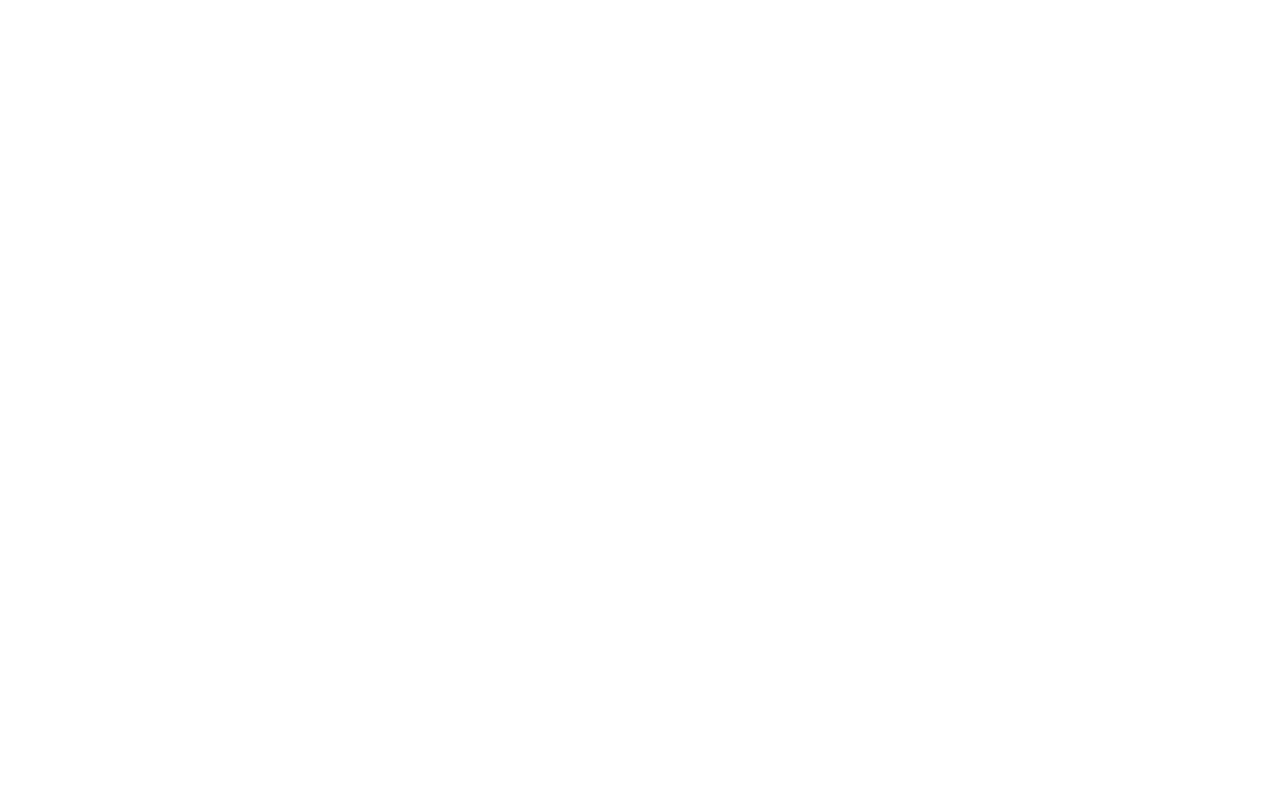
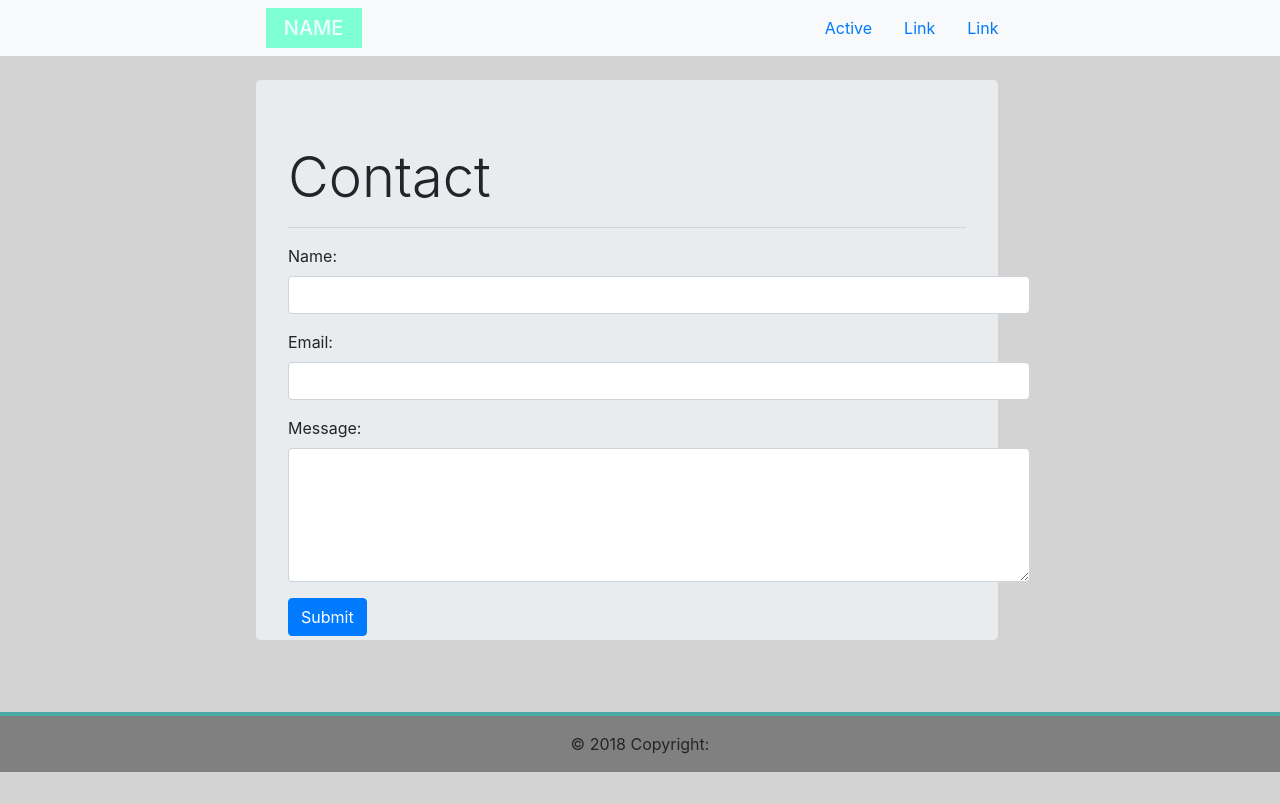
Before and after one commit to monali22/Bootstrap-Portfolio, a plain HTML site: page contact.html in a window 1280 px wide. Drawn offline with nearby package versions, Linux system fonts and the light colour scheme.

Commit message:
adding updated files

```diff
--- a/contact.html
+++ b/contact.html
@@ -0,0 +1,76 @@
+<!DOCTYPE html>
+<html lang="en">
+
+<head>
+    <meta charset="UTF-8">
+    <meta name="viewport" content="width=device-width, initial-scale=1.0">
+    <meta http-equiv="X-UA-Compatible" content="ie=edge">
+    <title>Document</title>
+    <link rel="stylesheet" href="https://maxcdn.bootstrapcdn.com/bootstrap/4.0.0/css/bootstrap.min.css">
+</head>
+
+<body style="background-color: lightgrey">
+
+    <nav class="navbar navbar-light bg-light">
+        <span class="navbar-brand mb-0 h1" style="background-color: aquamarine; margin-left: 20%">
+            <div class="text-wrap" style="width: 6rem; text-align: center; color: azure;">
+                NAME
+            </div>
+        </span>
+        <ul class="nav justify-content-end" style="margin-right: 20%">
+
+            <li class="nav-item">
+                <a class="nav-link active" href="#">Active</a>
+            </li>
+            <li class="nav-item">
+                <a class="nav-link" href="#">Link</a>
+            </li>
+            <li class="nav-item">
+                <a class="nav-link" href="#">Link</a>
+            </li>
+
+        </ul>
+
+
+    </nav>
+    <br>
+    <div class="jumbotron" style="height: 70vh; width: 58vw; margin : 0% 20% 0% 20%">
+        <h1 class="display-4">Contact</h1>
+        <hr>
+        <form action="" style="height: 70vh; width: 58vw;">
+            <div class="form-group">
+              <label for="name">Name:</label>
+              <input type="text" class="form-control" id="name">
+            </div>
+            <div class="form-group">
+              <label for="email">Email:</label>
+              <input type="email" class="form-control" id="email">
+            </div>
+
+            <div class="form-group">
+                <label for="comment">Message:</label>
+                <textarea class="form-control" rows="5" id="comment"></textarea>
+              </div>
+
+            <button type="submit" class="btn btn-primary">Submit</button>
+          </form>
+    </div>
+
+    <br>
+    <br>
+    <br>
+    <!-- Footer -->
+<footer class="page-footer font-small blue" style="background-color:grey;border-top:  4px solid #4aaaa5">
+
+        <!-- Copyright -->
+        <div class="footer-copyright text-center py-3">© 2018 Copyright:
+
+        </div>
+        <!-- Copyright -->
+
+      </footer>
+      <!-- Footer -->
+
+</body>
+
+</html>
```
Also changed, not shown: index.html (+7 -6 lines), portfolio.html (+57 -0 lines).
